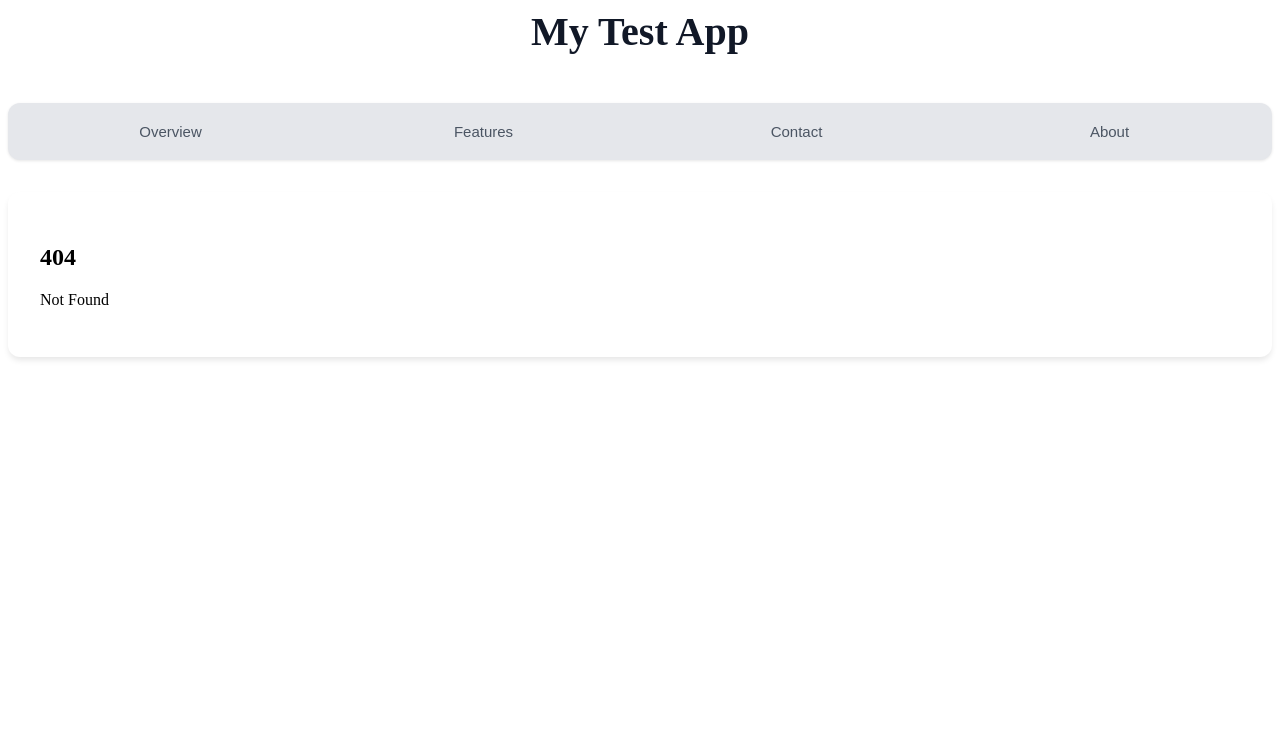
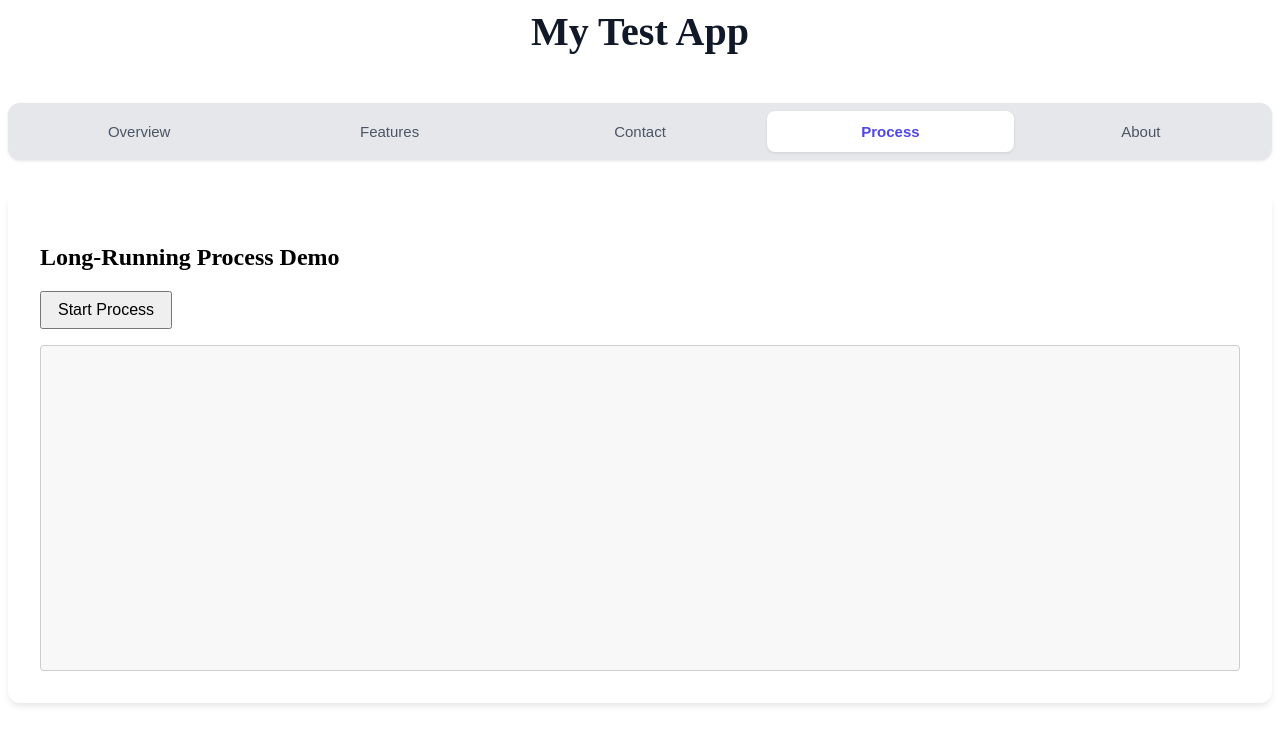
Before and after one commit to hongzhi0123/svelte-table, a SvelteKit app: page /process in a window 1280 px wide. Before the commit this address had no page. Shown: the top 744 px of the page. Built offline with nearby package versions, Linux system fonts and the light colour scheme.

Commit message:
Add a demo page to show logs of long running process

```diff
--- a/src/routes/+layout.svelte
+++ b/src/routes/+layout.svelte
@@ -6,6 +6,7 @@
     { name: 'Overview', path: '/overview' },
     { name: 'Features', path: '/features' },
     { name: 'Contact',  path: '/contact' },
+    { name: 'Process', path: '/process' },
 	{ name: 'About',  path: '/about' }
   ];
 
--- /dev/null
+++ b/src/routes/process/+page.svelte
@@ -0,0 +1,75 @@
+<!-- src/routes/process/+page.svelte -->
+<script>
+	import { onMount } from 'svelte';
+
+	let logs = [];
+	let isRunning = false;
+
+	async function startProcess() {
+		if (isRunning) return;
+		isRunning = true;
+		logs = ['Connecting to server...'];
+
+		const eventSource = new EventSource('/process');
+
+		eventSource.onmessage = (e) => {
+			logs = [...logs, e.data];
+		};
+
+		eventSource.onerror = (err) => {
+			logs = [...logs, `⚠️ Error: ${err.message || 'Connection failed'}`];
+			eventSource.close();
+			isRunning = false;
+		};
+
+		// Optional: auto-scroll to bottom
+		const scrollToBottom = () => {
+			const logArea = document.getElementById('log-area');
+			if (logArea) logArea.scrollTop = logArea.scrollHeight;
+		};
+
+		// Reactively scroll on `logs` change — use afterUpdate or DOM side-effect
+		$: {
+			scrollToBottom();
+		}
+
+		// Cleanup on unmount or stop
+		onMount(() => {
+			return () => {
+				eventSource.close();
+			};
+		});
+	}
+</script>
+
+<main>
+	<h1>Long-Running Process Demo</h1>
+
+	<button
+		on:click={startProcess}
+		disabled={isRunning}
+		style="padding: 0.5rem 1rem; font-size: 1rem;"
+	>
+		{isRunning ? 'Running...' : 'Start Process'}
+	</button>
+
+	<div
+		id="log-area"
+		style="
+			margin-top: 1rem;
+			padding: 0.75rem;
+			border: 1px solid #ccc;
+			border-radius: 4px;
+			background: #f8f8f8;
+			height: 300px;
+			overflow-y: auto;
+			font-family: monospace;
+			white-space: pre-wrap;
+			line-height: 1.4;
+		"
+	>
+		{#each logs as line, i}
+			<div>{line}</div>
+		{/each}
+	</div>
+</main>
--- /dev/null
+++ b/src/routes/process/+server.ts
@@ -0,0 +1,43 @@
+// src/routes/process/+server.js
+import { error } from '@sveltejs/kit';
+
+export const GET = async () => {
+	// Simulate a long-running process with progress updates
+	const stream = new ReadableStream({
+		start(controller) {
+			const encoder = new TextEncoder();
+
+			const sendProgress = (msg) => {
+				controller.enqueue(encoder.encode(`data: ${msg}\n\n`));
+			};
+
+			sendProgress('Process started...');
+
+			let step = 0;
+			const totalSteps = 10;
+
+			const interval = setInterval(() => {
+				step++;
+				const progress = Math.round((step / totalSteps) * 100);
+				sendProgress(`Step ${step}/${totalSteps} completed (${progress}%)`);
+
+				if (step >= totalSteps) {
+					clearInterval(interval);
+					sendProgress('Process finished successfully 🎉');
+					controller.close();
+				}
+			}, 1000); // Simulate work every 1s
+
+			// Optional: Handle client disconnect
+			return () => clearInterval(interval);
+		}
+	});
+
+	return new Response(stream, {
+		headers: {
+			'Content-Type': 'text/event-stream',
+			'Cache-Control': 'no-cache',
+			Connection: 'keep-alive'
+		}
+	});
+};
```
